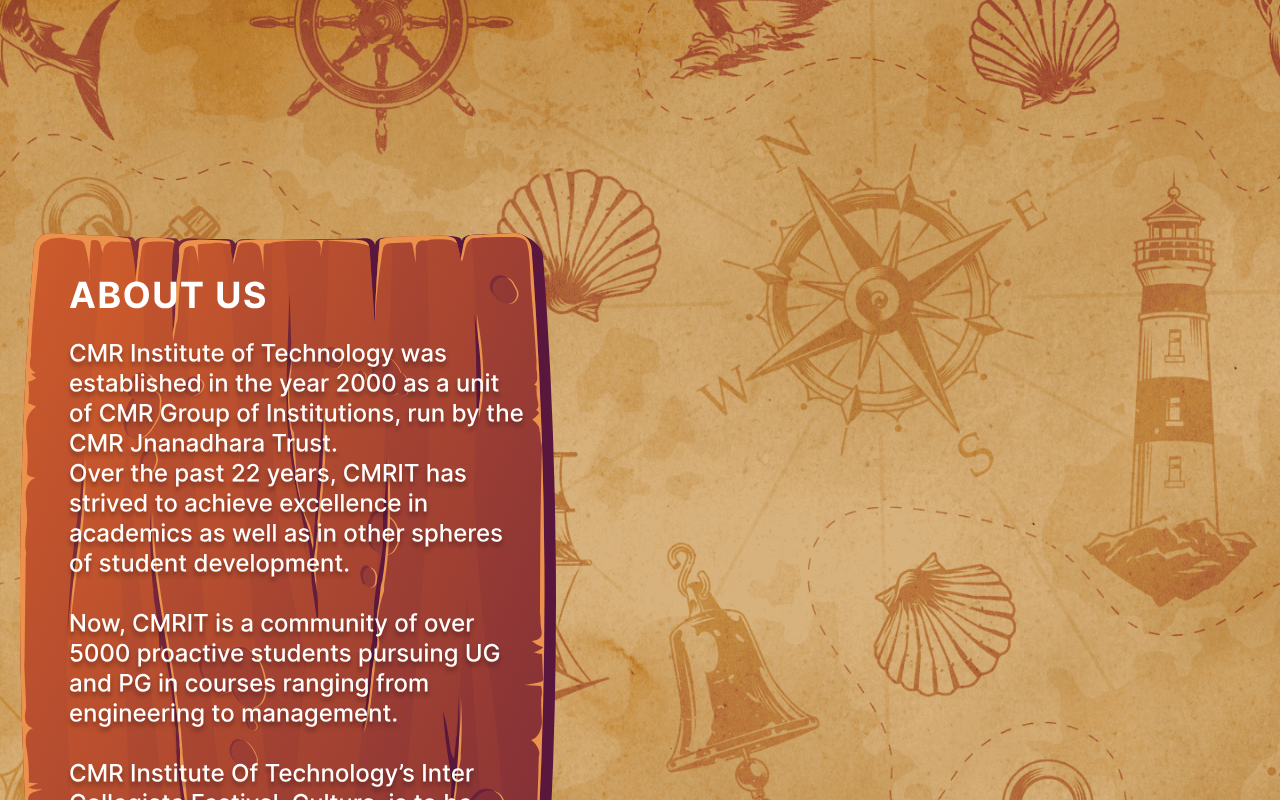
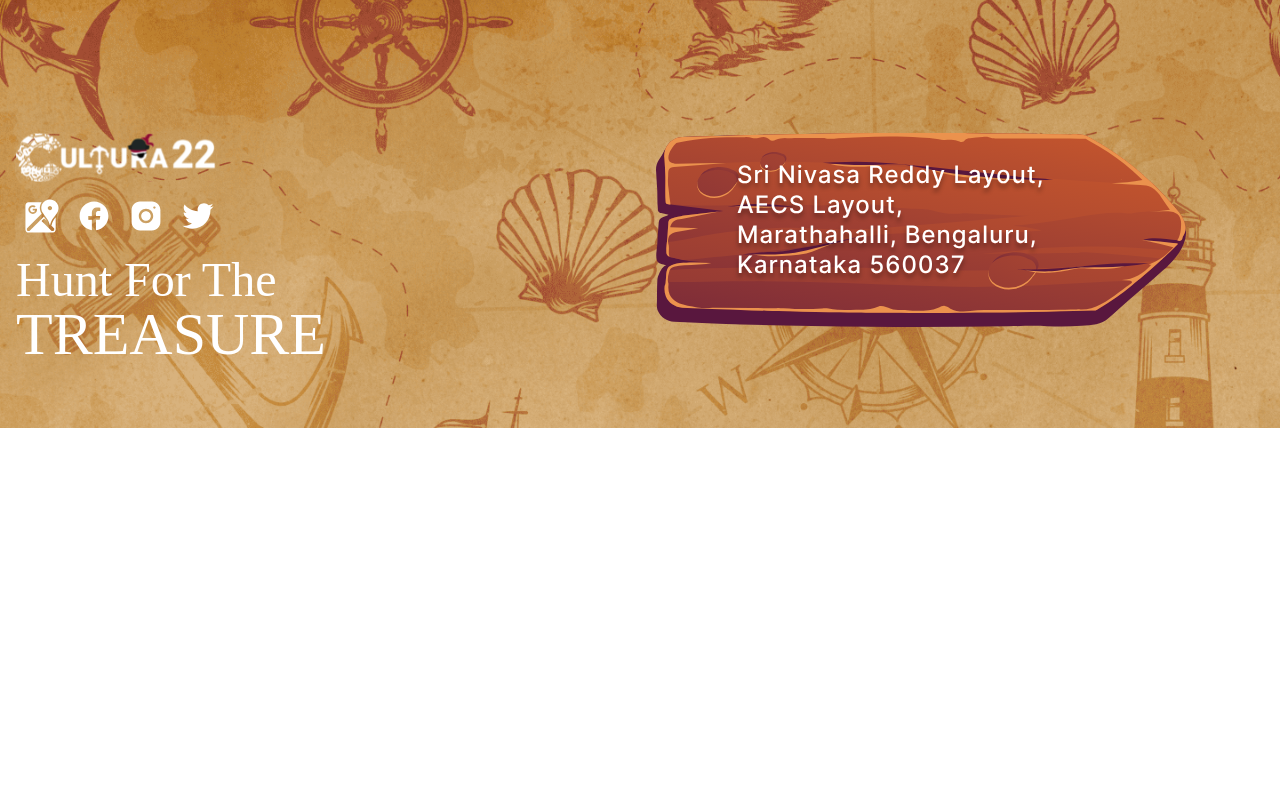
Before and after one commit to healertrix/cultura-final, a Next.js app: page / in a window 1280 px wide. Shown: the part 2740-3540 px from the top of the page. After the commit the page ends 3168 px from the top, so only its background shows below. Built offline with nearby package versions, Linux system fonts and the light colour scheme; a web font is replaced by a local one.

Commit message:
removed about us section

```diff
--- a/pages/index.js
+++ b/pages/index.js
@@ -3,7 +3,7 @@
 import style from "../styles/EventDetails.module.css";
 
 import Event from "../components/event";
-import About from "../components/about";
+// import About from "../components/about";
 import Footer from "../components/footer";
 import HeroSection from "../components/homepage";
 import Gallery from "../components/gallery";
@@ -29,7 +29,7 @@
 			<HeroSection />
 			<Event />
 			<Gallery />
-			<About />
+			{/* <About /> */}
 			<Footer />
 		</div>
 	);
--- a/styles/Ticket.module.css
+++ b/styles/Ticket.module.css
@@ -9,5 +9,4 @@
 }
 .rules{
  white-space: pre-wrap;
-
 }
```
